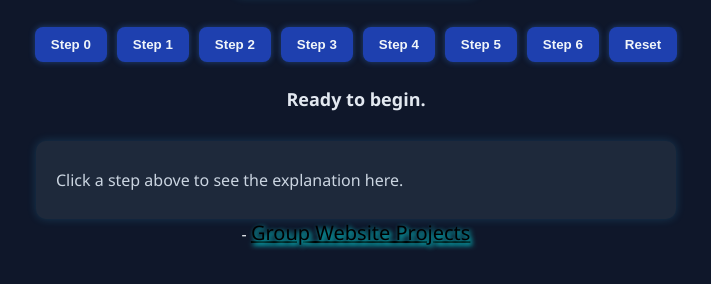
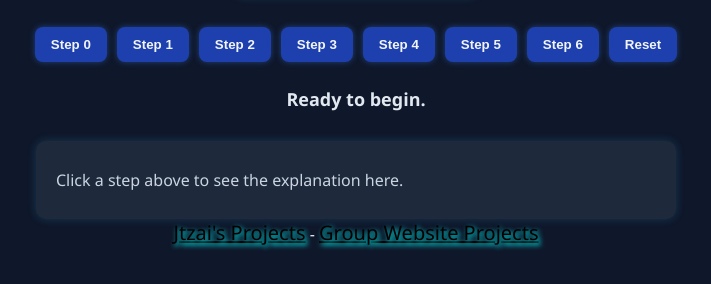
Before and after one commit to jtzai/cachememory, a plain HTML site: page index.html in a window 1280 px wide. Shown: the part 555-839 px from the top of the page, without its empty margins (284-995 px from the left). Drawn offline with Linux system fonts and the light colour scheme.

Commit message:
Add files via upload

```diff
--- a/index.html
+++ b/index.html
@@ -137,6 +137,7 @@
     <p id="defText">Click a step above to see the explanation here.</p>
   </div>
 
+  <a href="https://jtzai.github.io/html/project.html">Jtzai's Projects</a>
   </a>  -  </a>
   <a href="https://soila123.github.io/FinalGroupWork/final.html#home">Group Website Projects</a>
 
```
